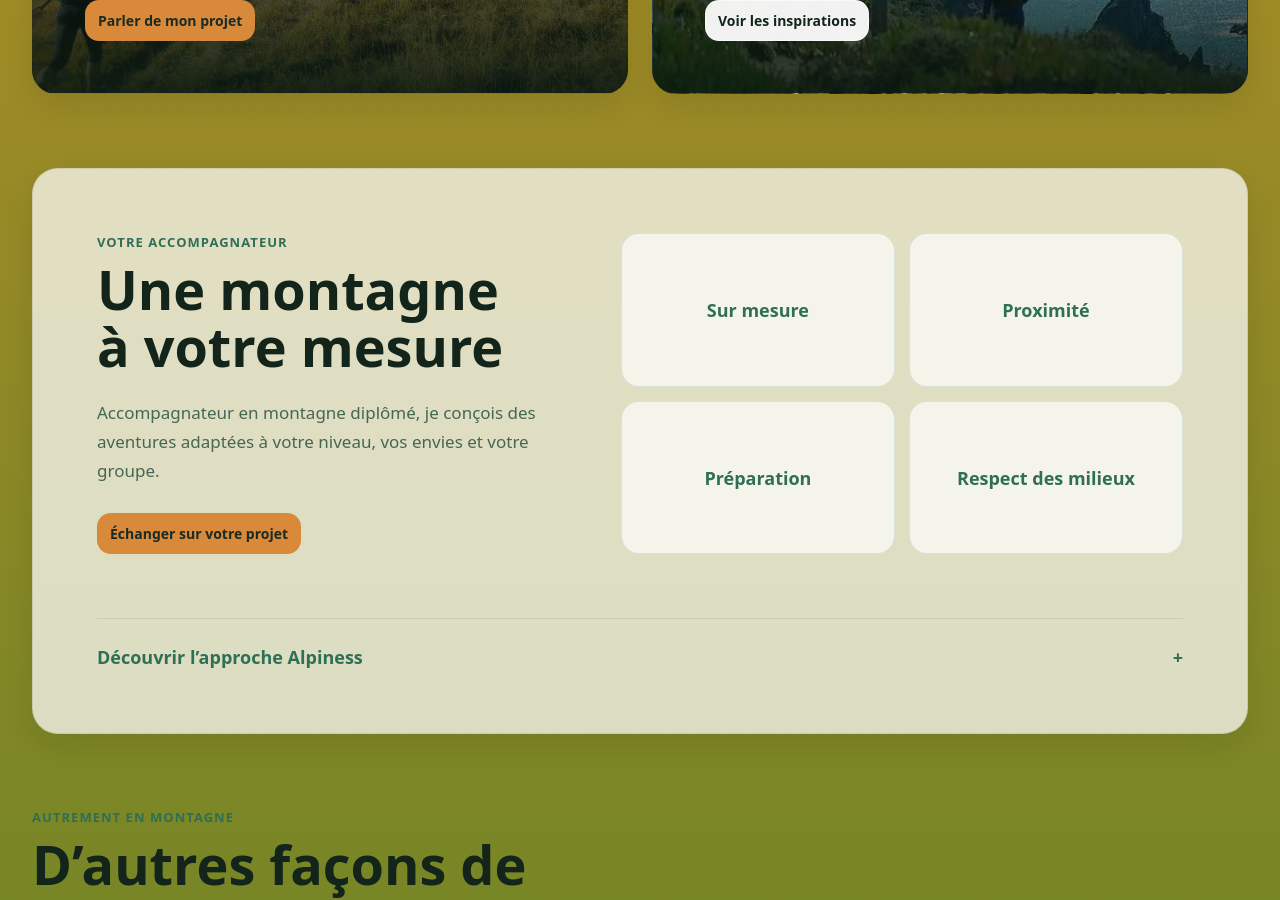
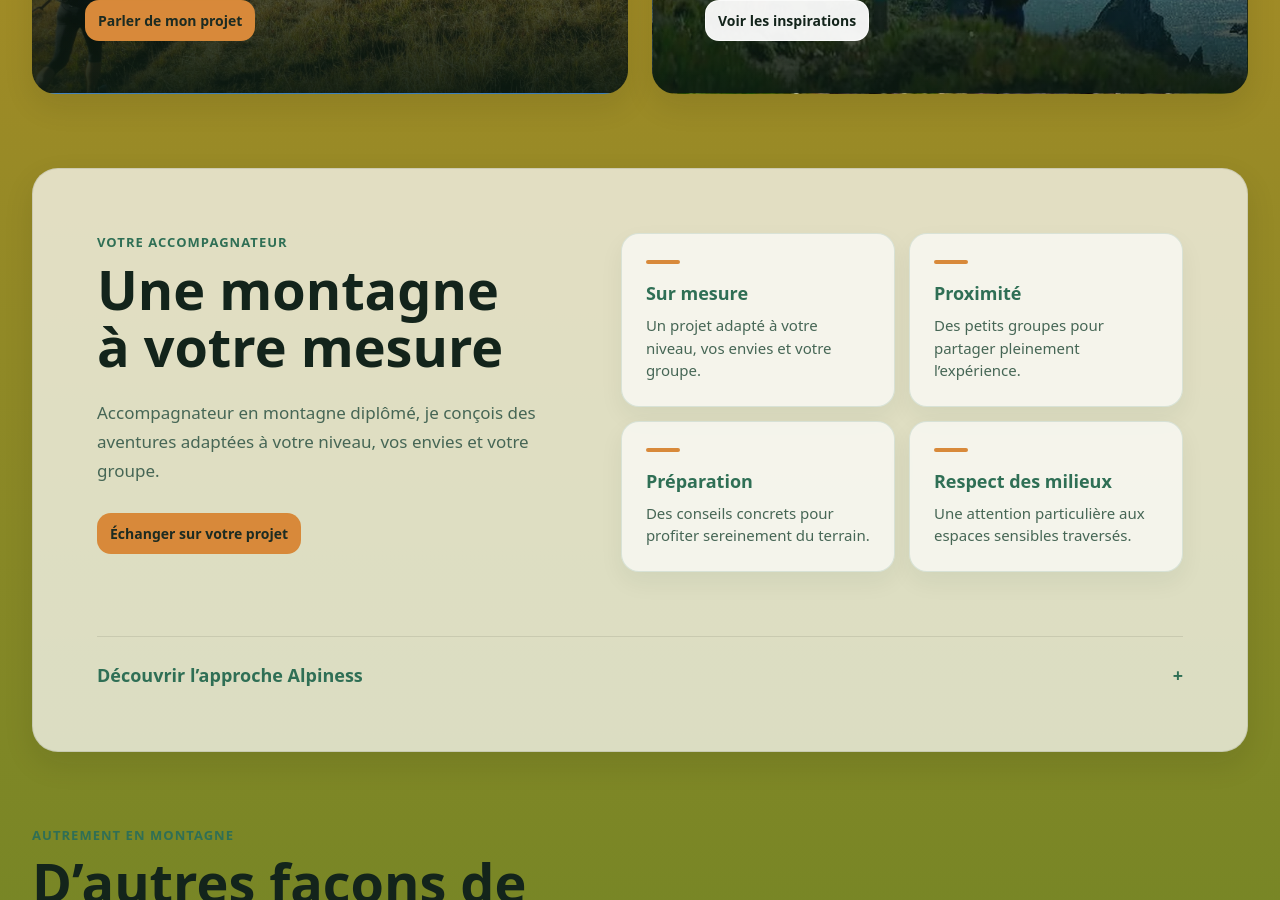
Before and after one commit to cleeve007/site_alpiness, a Jekyll site: the page built from index.html, in a window 1280 px wide and 900 px high, scrolled down 1959 px. Built offline with Jekyll 4.4.1, drawn with Linux system fonts in a browser that asks for light colours.

Commit message:
Ameliorer les engagements de la page d'accueil

```diff
--- a/assets/css/styles.css
+++ b/assets/css/styles.css
@@ -2425,13 +2425,32 @@ main {
 }
 
 .home-engagements article {
-    display: grid;
-    place-items: center;
-    min-height: 86px;
-    padding: 18px;
+    position: relative;
+    min-height: 144px;
+    padding: 26px 24px 24px;
     border: 1px solid rgba(47,111,85,.14);
     border-radius: 18px;
     background: rgba(255,255,255,.68);
+    box-shadow: 0 10px 24px rgba(24,54,39,.06);
+    transition: transform .2s ease, box-shadow .2s ease, border-color .2s ease;
+}
+
+.home-engagements article::before {
+    content: "";
+    display: block;
+    width: 34px;
+    height: 4px;
+    margin-bottom: 17px;
+    border-radius: 999px;
+    background: var(--accent);
+}
+
+@media (hover: hover) {
+    .home-engagements article:hover {
+        transform: translateY(-3px);
+        border-color: rgba(47,111,85,.28);
+        box-shadow: 0 14px 30px rgba(24,54,39,.11);
+    }
 }
 
 .home-engagements strong,
@@ -2440,15 +2459,15 @@ main {
 }
 
 .home-engagements strong {
-    margin-bottom: 0;
+    margin-bottom: 9px;
     color: var(--accent2);
     font-size: 18px;
-    text-align: center;
 }
 
 .home-engagements span {
     color: var(--muted);
-    line-height: 1.55;
+    font-size: 15px;
+    line-height: 1.5;
 }
 
 .home-approach-details {
@@ -2693,6 +2712,11 @@ main {
         grid-template-columns: 1fr;
     }
 
+    .home-engagements article {
+        min-height: 0;
+        padding: 22px;
+    }
+
     .home-trek-path {
         min-height: 0;
     }
--- a/index.html
+++ b/index.html
@@ -88,15 +88,19 @@ redirect_from:
             <div class="home-engagements" aria-label="Les engagements Alpiness">
                 <article>
                     <strong>Sur mesure</strong>
+                    <span>Un projet adapté à votre niveau, vos envies et votre groupe.</span>
                 </article>
                 <article>
                     <strong>Proximité</strong>
+                    <span>Des petits groupes pour partager pleinement l’expérience.</span>
                 </article>
                 <article>
                     <strong>Préparation</strong>
+                    <span>Des conseils concrets pour profiter sereinement du terrain.</span>
                 </article>
                 <article>
                     <strong>Respect des milieux</strong>
+                    <span>Une attention particulière aux espaces sensibles traversés.</span>
                 </article>
             </div>
 
```
